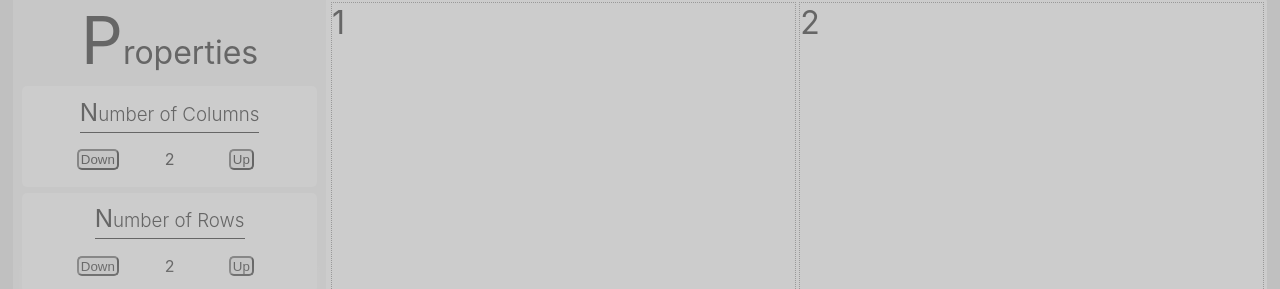
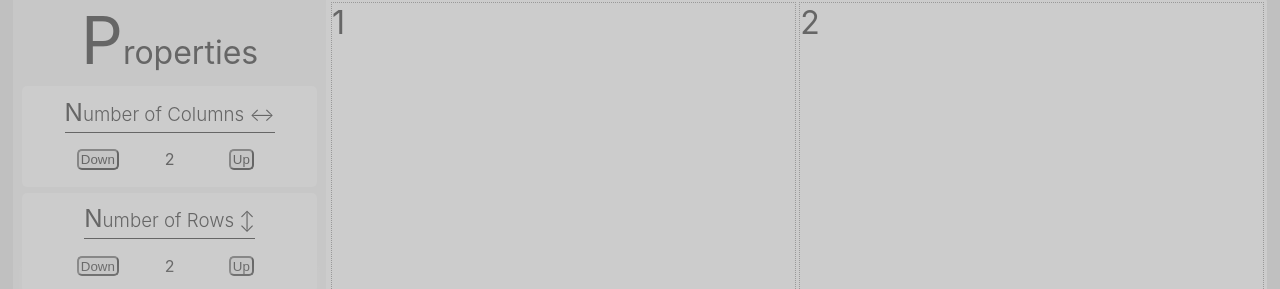
Before and after one commit to timbiles/flex-box, a React (Create React App) app: page / in a window 1280 px wide. Both pictures are taken after a click on the element 1229 px from the left and 47 px from the top of the page. Shown: the part 99-388 px from the top of the page. Built offline with nearby package versions, Linux system fonts and the light colour scheme.

Commit message:
style changes

```diff
--- a/src/Components/grid.js
+++ b/src/Components/grid.js
@@ -203,11 +203,11 @@ class grid extends Component {
             <Styles height='52vh'>
           <Pa header>Properties</Pa>
             <Container main>
-              <h3>Number of Columns</h3>
+              <h3>Number of Columns ↔</h3>
               {this.buttons(columnCount, 'columnCount', 'columns')}
             </Container>
             <Container main>
-              <h3>Number of Rows</h3>
+              <h3>Number of Rows ↕</h3>
               {this.buttons(rowCount, 'rowCount', 'rows')}
             </Container>
             <Container main>
--- a/src/styles/flex.js
+++ b/src/styles/flex.js
@@ -115,6 +115,7 @@ export const Pa = styled.p`
       padding: ${props => props.padding || 'auto'};
       width: ${props => props.width || 'auto'};
       height: ${props => props.height};
+      overflow-y: auto;
     `}
     ${props =>
       props.secondary &&
--- a/src/styles/home.js
+++ b/src/styles/home.js
@@ -32,7 +32,7 @@ export const Arrow = styled.div`
   }
 `;
 
-export const Exit = keyframes`
+const Exit = keyframes`
  0% {
     -webkit-transform: translateX(0);
     transform: translateX(0);
```
